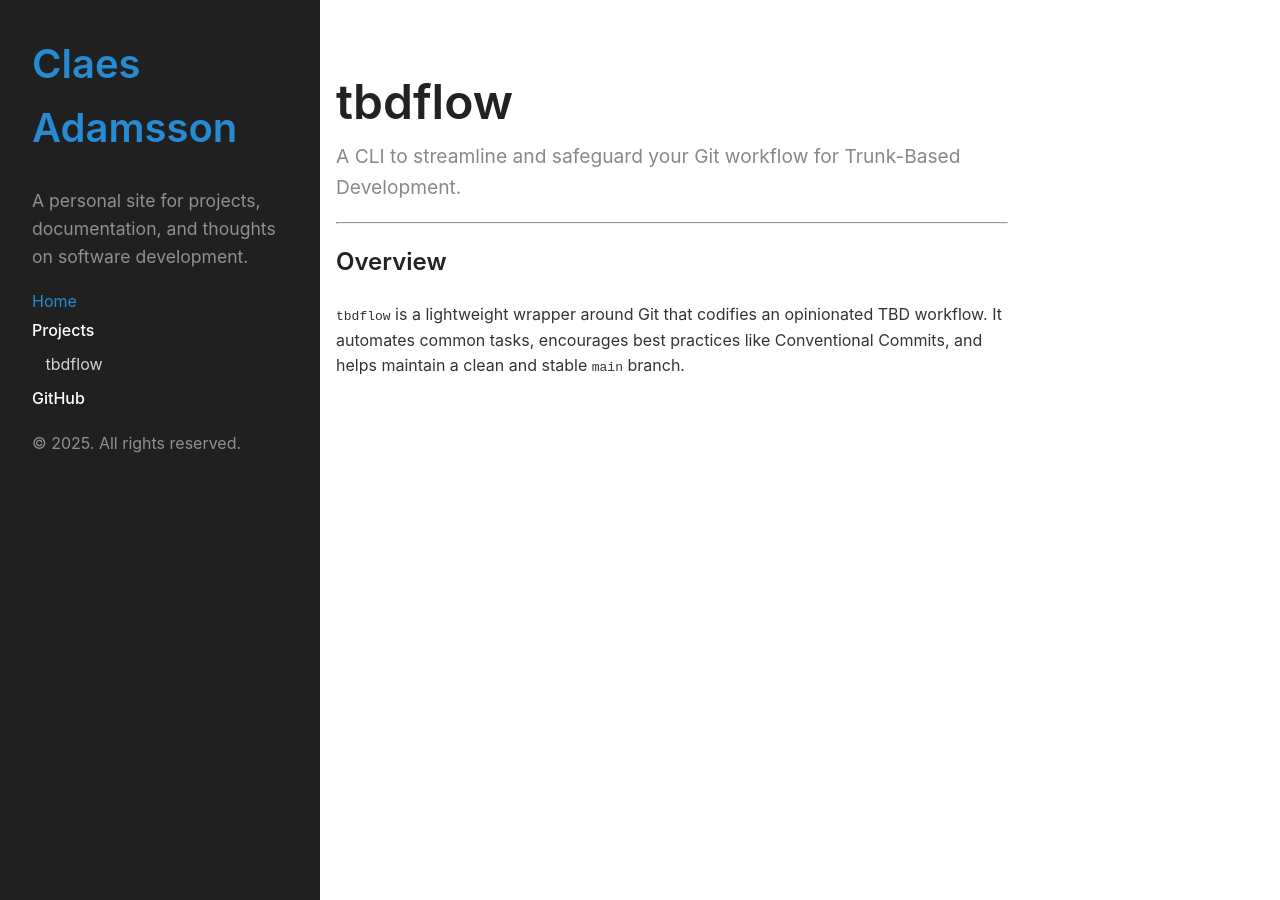
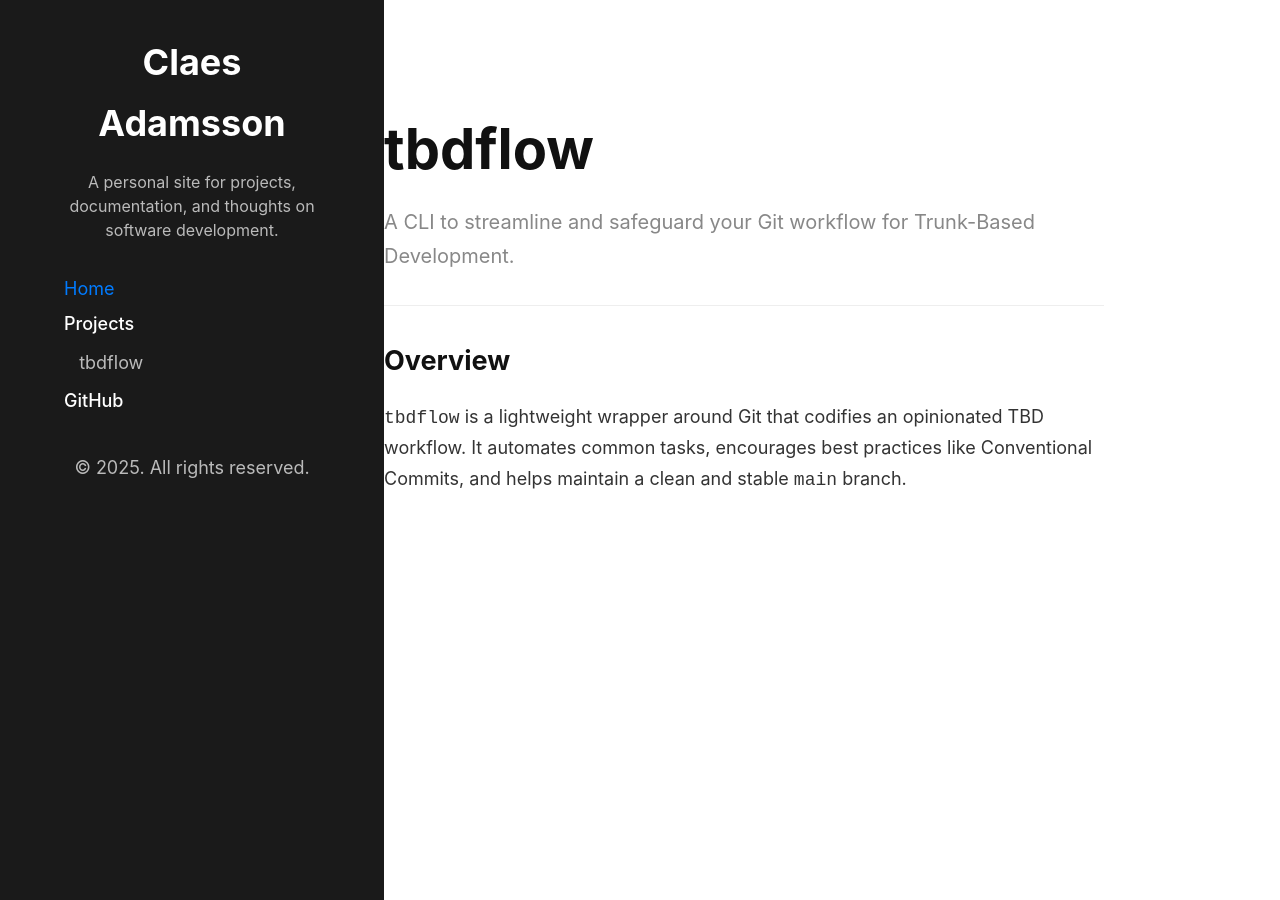
Before and after one commit to cladam/cladam.github.io, a Jekyll site: the page built from _projects/tbdflow.md, in a window 1280 px wide. Built offline with Jekyll 4.4.1, drawn with Linux system fonts in a browser that asks for light colours; grey boxes are pictures that could not be loaded.

Commit message:
Update style.css

```diff
--- a/assets/css/style.css
+++ b/assets/css/style.css
@@ -1,32 +1,47 @@
-/* FILE: assets/css/style.css */
-/* A minimal, Lanyon-inspired stylesheet */
+
+/* Variables */
+:root {
+    --sidebar-bg-color: #1a1a1a;
+    --sidebar-text-color: rgba(255, 255, 255, 0.7);
+    --sidebar-highlight-color: #ffffff;
+    --content-bg-color: #ffffff;
+    --text-color: #333;
+    --heading-color: #111;
+    --link-color: #007bff;
+    --link-hover-color: #0056b3;
+    --border-color: #eee;
+}
 
 /* Basic styles */
 body {
-    font-family: -apple-system, BlinkMacSystemFont, "Segoe UI", Roboto, "Helvetica Neue", Arial, sans-serif;
-    line-height: 1.6;
-    color: #333;
-    background-color: #fff;
+    font-family: 'Inter', -apple-system, BlinkMacSystemFont, "Segoe UI", Roboto, "Helvetica Neue", Arial, sans-serif;
+    line-height: 1.7;
+    color: var(--text-color);
+    background-color: var(--content-bg-color);
     margin: 0;
     padding: 0;
+    font-size: 18px;
 }
 
 .container {
-    max-width: 42rem;
-    padding: 0 1rem;
+    max-width: 45rem;
+    padding: 0 2rem;
     margin: 0 auto;
 }
 
-h1, h2, h3 {
-    font-weight: 600;
-    color: #222;
+h1, h2, h3, h4, h5, h6 {
+    font-weight: 700;
+    color: var(--heading-color);
+    margin-bottom: 0.5rem;
 }
 
 a {
-    color: #268bd2;
+    color: var(--link-color);
     text-decoration: none;
+    transition: color 0.2s ease-in-out;
 }
 a:hover {
+    color: var(--link-hover-color);
     text-decoration: underline;
 }
 
@@ -36,89 +51,147 @@
     top: 0;
     left: 0;
     bottom: 0;
-    width: 18rem;
-    padding: 2rem 1rem;
-    color: rgba(255,255,255,.5);
-    background-color: #202020;
+    width: 20rem;
+    padding: 2rem;
+    color: var(--sidebar-text-color);
+    background-color: var(--sidebar-bg-color);
     z-index: 1;
+    display: flex;
+    flex-direction: column;
+    text-align: center; /* Center content in the sidebar */
+}
+
+.sidebar-avatar {
+    width: 128px;
+    height: 128px;
+    border-radius: 50%;
+    margin: 0 auto 1.5rem;
+    border: 3px solid var(--sidebar-highlight-color);
+    object-fit: cover; /* This is the fix */
 }
 
 .sidebar-about h1 {
-    color: #fff;
+    color: var(--sidebar-highlight-color);
     margin-top: 0;
-    font-size: 2.5rem;
+    font-size: 2.25rem;
+}
+.sidebar-about h1 a {
+    color: inherit;
 }
 
 .sidebar-about .lead {
-    font-size: 1.1rem;
+    font-size: 1rem;
+    line-height: 1.5;
+    margin-bottom: 2rem;
 }
 
 .sidebar-nav {
-    margin-bottom: 1rem;
+    margin-bottom: 2rem;
+    text-align: left;
 }
 
 .sidebar-nav-item {
     display: block;
     padding: .25rem 0;
-    color: #fff;
+    color: var(--sidebar-highlight-color);
     font-weight: 500;
+    transition: color 0.2s ease-in-out;
 }
 .sidebar-nav-item:hover, .sidebar-nav-item:focus {
-    text-decoration: underline;
+    color: var(--link-color);
+    text-decoration: none;
 }
 
 .project-nav-item {
     font-weight: normal;
-    color: rgba(255,255,255,.8);
+    color: var(--sidebar-text-color);
 }
 
-.sidebar-sticky {
-    position: -webkit-sticky;
-    position: sticky;
-    top: 1rem;
+.sidebar-social {
+    display: flex;
+    justify-content: center;
+    gap: 1.5rem;
+    margin-bottom: 1rem;
+}
+
+.sidebar-social a svg {
+    stroke: var(--sidebar-text-color);
+    transition: stroke 0.2s ease-in-out;
+}
+.sidebar-social a:hover svg {
+    stroke: var(--sidebar-highlight-color);
 }
 
 
+.sidebar-footer {
+    margin-top: auto; /* Pushes footer to the bottom */
+    font-size: 0.9rem;
+}
+
 /* Content Area */
 .content {
-    padding-top: 2rem;
-    padding-bottom: 2rem;
-    margin-left: 20rem; /* Make room for the sidebar */
+    padding-top: 4rem;
+    padding-bottom: 4rem;
+    margin-left: 22rem; /* Make room for the sidebar + padding */
 }
 
 /* Post styles */
+.post {
+    margin-bottom: 4rem;
+}
 .post-title {
-    font-size: 2.25rem;
+    font-size: 2.5rem;
     margin-top: 0;
     margin-bottom: .5rem;
+}
+.post-title a {
+    color: inherit;
 }
 
 .post-date {
     display: block;
-    margin-bottom: 1rem;
-    color: #999;
+    margin-bottom: 1.5rem;
+    color: #888;
+    font-size: 0.9rem;
 }
 
 /* Project page styles */
 .project-title {
-    font-size: 3rem;
+    font-size: 3.5rem;
     margin-bottom: 0;
 }
 .project-tagline {
-    font-size: 1.2rem;
+    font-size: 1.25rem;
     color: #888;
-    margin-top: 0;
+    margin-top: 0.5rem;
+    margin-bottom: 2rem;
 }
 
+hr {
+    border: 0;
+    border-top: 1px solid var(--border-color);
+    margin: 2rem 0;
+}
 
 /* Responsive styles */
+@media (max-width: 992px) {
+    .sidebar {
+        width: 16rem;
+    }
+    .content {
+        margin-left: 18rem;
+    }
+}
+
 @media (max-width: 768px) {
     .sidebar {
         position: static;
         width: auto;
+        text-align: center;
     }
     .content {
-        margin-left: 1rem;
-        margin-right: 1rem;
+        margin-left: 2rem;
+        margin-right: 2rem;
+        padding-top: 2rem;
     }
 }
```
